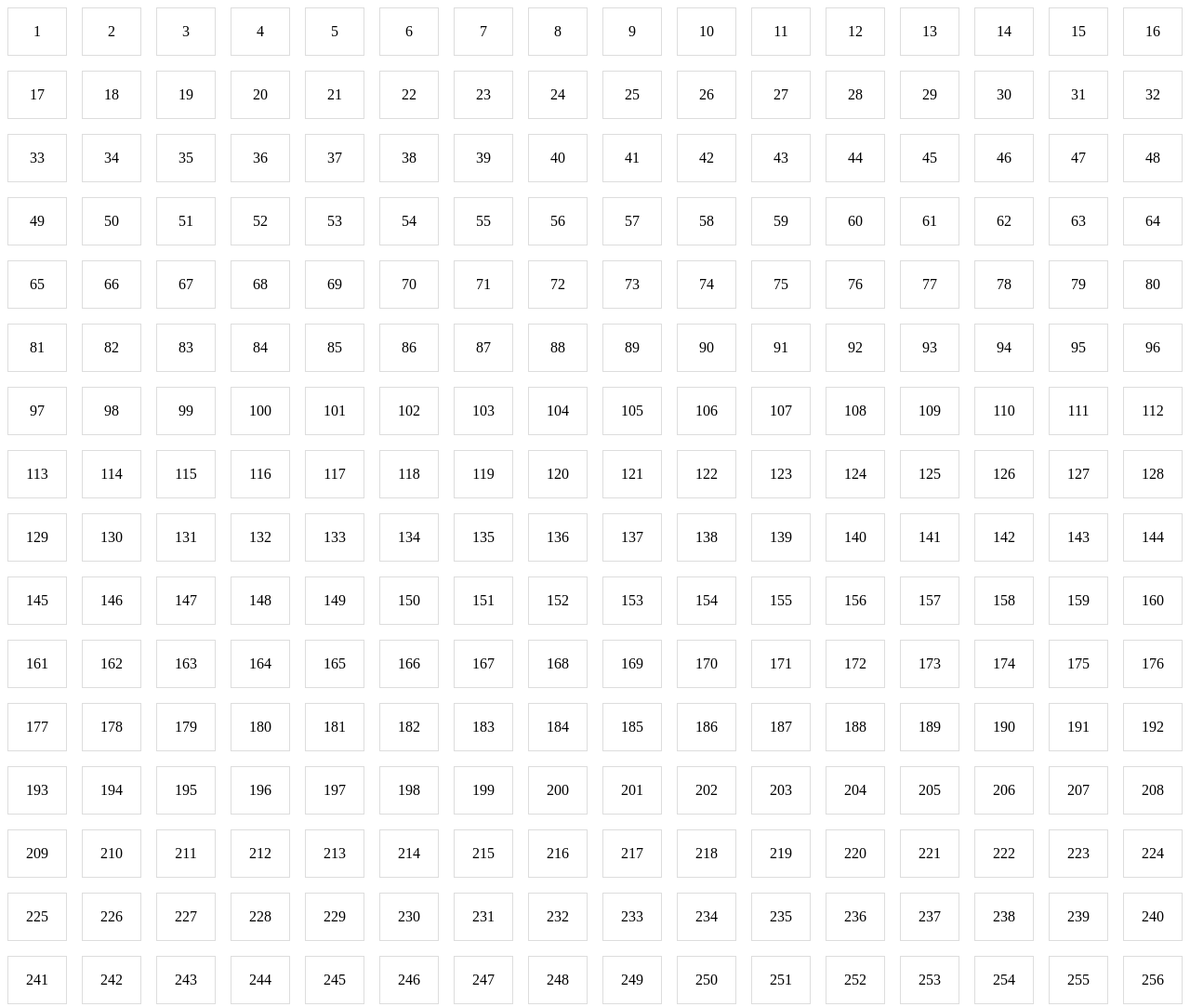
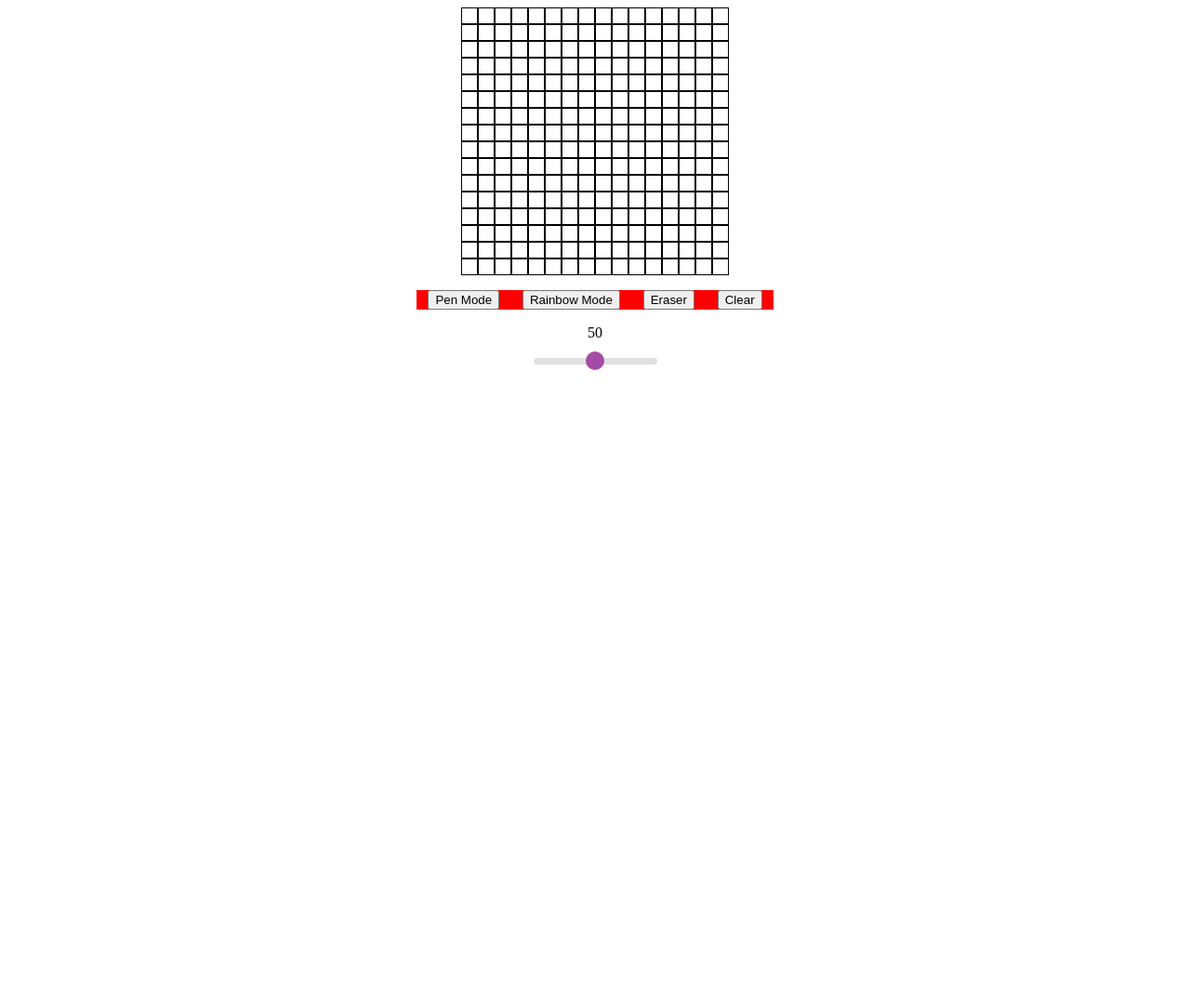
Before and after one commit to dxd8201/etch-a-sketch, a plain HTML site: page index.html in a window 1280 px wide. Shown: the whole page at 93% size. After the commit the page ends 800 px from the top, so only its background shows below. Drawn offline with Linux system fonts and the light colour scheme.

Commit message:
Created containers for grid and button module. Wired up each button with specified feature. Created slider that tracks value.

```diff
--- a/index.html
+++ b/index.html
@@ -9,8 +9,25 @@
     <script src="javascript.js" defer></script>
     <link rel="stylesheet" href="style.css">
 </head>
+
 <body>
-    <div id="container" class="grid">
+    <div class="container">
+
+        <div class="grid-container">
+            <div id="gridContainer" class="grid"></div>
+        </div>
+
+        <div class="button-container">
+            <button id="pen">Pen Mode</button>
+            <button id="rainbow">Rainbow Mode</button>
+            <button id="eraser">Eraser</button>
+            <button id="clearBtn">Clear</button>
+        </div>
+
+        <div class="slider-container">
+            <div id="gridSize"></div>
+            <input type="range" min="1 X 1" max="64 X 64" value="16 X 16" class="slider" id="sliderOutput">
+        </div>
 
     </div>
 </body>
--- a/javascript.js
+++ b/javascript.js
@@ -1,5 +1,18 @@
-const container = document.getElementById('container');
+const container = document.getElementById('gridContainer');
+const pen = document.getElementById('pen');
+const rainbow = document.getElementById('rainbow');
+const eraser = document.getElementById('eraser');
+const clearBtn = document.getElementById('clearBtn');
+const gridSize = document.getElementById('gridSize');
+const sliderOutput = document.getElementById('sliderOutput');
+let items = document.querySelectorAll('.grid-item');
 
+
+
+gridSize.textContent = sliderOutput.value;
+sliderOutput.oninput = function () {
+    gridSize.textContent = this.value;
+}
 
 
 function generateGrid(rows, cols) {
@@ -8,13 +21,13 @@ function generateGrid(rows, cols) {
 
     for (i = 0; i < (rows * cols); i++) {
         let cell = document.createElement('div');
-        cell.innerText = (i + 1);
         container.appendChild(cell).className = "grid-item";
     }
-    hoverListen();
+    hoverBlack();
+
 };
 
-function hoverListen() {
+function hoverBlack() {
     let items = document.querySelectorAll('.grid-item');
     items.forEach(item => {
         item.addEventListener("mouseover", () => {
@@ -22,14 +35,48 @@ function hoverListen() {
             item.style.backgroundColor = `black`;
         });
 
-        item.addEventListener("mouseout", () => {
+
+    });
+};
+
+pen.addEventListener('click', () => {
+    let items = document.querySelectorAll('.grid-item');
+    items.forEach(item => {
+        item.addEventListener("mouseover", () => {
+            console.log("mouse in");
+            item.style.backgroundColor = `black`;
+        });
+    });
+
+});
+
+rainbow.addEventListener('click', () => {
+    let items = document.querySelectorAll('.grid-item');
+    items.forEach(item => {
+        item.addEventListener("mouseover", () => {
+            console.log("mouse in");
+            let randomColor = Math.floor(Math.random()*16777215).toString(16);
+            item.style.backgroundColor = "#" + randomColor;
+        });
+    });
+});
+
+eraser.addEventListener('click', () => {
+    let items = document.querySelectorAll('.grid-item');
+    items.forEach(item => {
+        item.addEventListener("mouseover", () => {
             item.style.backgroundColor = 'white';
         });
     });
-};
+})
 
-function randomColor() {
-    return `rgb(${random(0, 255)}, ${random(0, 255)}, ${random(0, 255)})`;
-  };
+clearBtn.addEventListener('click', () => {
+    let items = document.querySelectorAll('.grid-item');
+    items.forEach(item => {
+        item.style.backgroundColor = 'white';
+    });
+});
 
-  generateGrid(16, 16);
+
+
+generateGrid(16, 16);
--- a/style.css
+++ b/style.css
@@ -3,15 +3,86 @@
     --grid-cols: 1;
 }
 
-#container {
+/* ================ */
+/* General CSS */
+/* ================ */
+
+.container {
+    display: flex;
+    flex-direction: column;
+    justify-content: center;
+    align-items: center;
+    gap: 1em;
+}
+
+/* ================ */
+/* Grid section */
+/* ================ */
+
+#gridContainer {
     display: grid;
-    grid-gap: 1em;
     grid-template-rows: repeat(var(--grid-rows), 1fr);
     grid-template-columns: repeat(var(--grid-cols), 1fr);
 }
 
+.grid-container {
+    display: flex;
+    justify-content: center;
+}
+
 .grid-item {
-    padding: 1em;
-    border: 1px solid #ddd;
+    height: 1em;
+    width: 1em;
     text-align: center;
+    border: 1px solid black;
 }
+
+/* ================ */
+/* Button section */
+/* ================ */
+
+.button-container {
+    display: flex;
+    background-color: red;
+    width: 24em;
+    height: auto;
+    justify-content: space-around;
+}
+
+.slider-container {
+    display: flex;
+    flex-direction: column;
+    justify-content: center;
+    align-items: center;
+    gap: 1em;
+}
+
+.slider {
+    -webkit-appearance: none;
+    width: 100%;
+    height: .5em;
+    border-radius: 5px;
+    background: #d3d3d3;
+    outline: none;
+    opacity: 0.7;
+    -webkit-transition: .2s;
+    transition: opacity .2s;
+  }
+
+  .slider::-webkit-slider-thumb {
+    -webkit-appearance: none;
+    appearance: none;
+    width: 1.5em;
+    height: 1.5em;
+    border-radius: 50%;
+    background: purple;
+    cursor: pointer;
+  }
+
+  .slider::-moz-range-thumb {
+    width: 1.5px;
+    height: 1.5px;
+    border-radius: 50%;
+    background: purple;
+    cursor: pointer;
+  }
```
